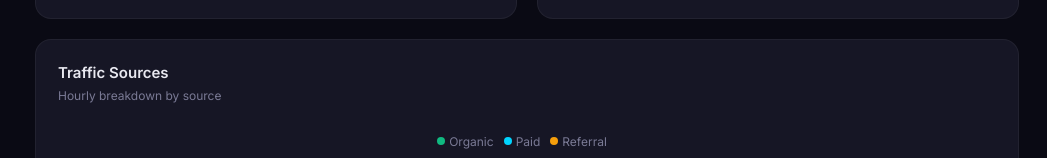
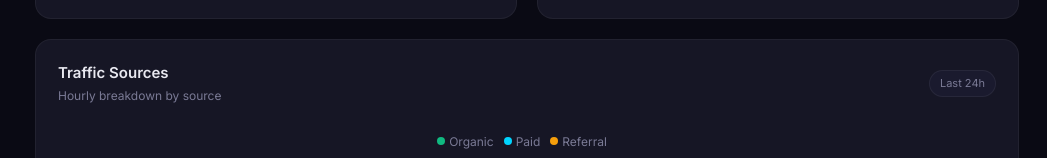
Before and after one commit to ShreeBohara/50-Days-of-Creative-Frontend, a React (Vite) app in the folder day-21-animated-dashboard/: page / in a window 1280 px wide. Shown: the part 1142-1300 px from the top of the page, without its empty margins (233-1280 px from the left). Built offline with nearby package versions, Linux system fonts and the light colour scheme.

Commit message:
day-21: area-chart — stacked gradient area chart

```diff
--- a/day-21-animated-dashboard/src/App.jsx
+++ b/day-21-animated-dashboard/src/App.jsx
@@ -282,7 +282,7 @@ function CategoryDonutChart({ data }) {
   )
 }
 
-/* ── Stacked Area Chart ── */
+/* ── Stacked Area Chart with gradient fills ── */
 function StackedArea({ data }) {
   return (
     <motion.div
@@ -296,6 +296,7 @@ function StackedArea({ data }) {
           <h3 className="chart-card-title">Traffic Sources</h3>
           <p className="chart-card-subtitle">Hourly breakdown by source</p>
         </div>
+        <span className="chart-time-badge">Last 24h</span>
       </div>
       <ResponsiveContainer width="100%" height={260}>
         <AreaChart data={data}>
--- a/day-21-animated-dashboard/src/index.css
+++ b/day-21-animated-dashboard/src/index.css
@@ -545,6 +545,15 @@ body {
   animation: pulse-dot 1.5s ease-in-out infinite;
 }
 
+.chart-time-badge {
+  font-size: 11px;
+  color: var(--text-secondary);
+  background: var(--bg-input);
+  padding: 4px 10px;
+  border-radius: 20px;
+  border: 1px solid rgba(255, 255, 255, 0.06);
+}
+
 @keyframes pulse-dot {
   0%, 100% { opacity: 1; transform: scale(1); }
   50% { opacity: 0.5; transform: scale(1.4); }
```
